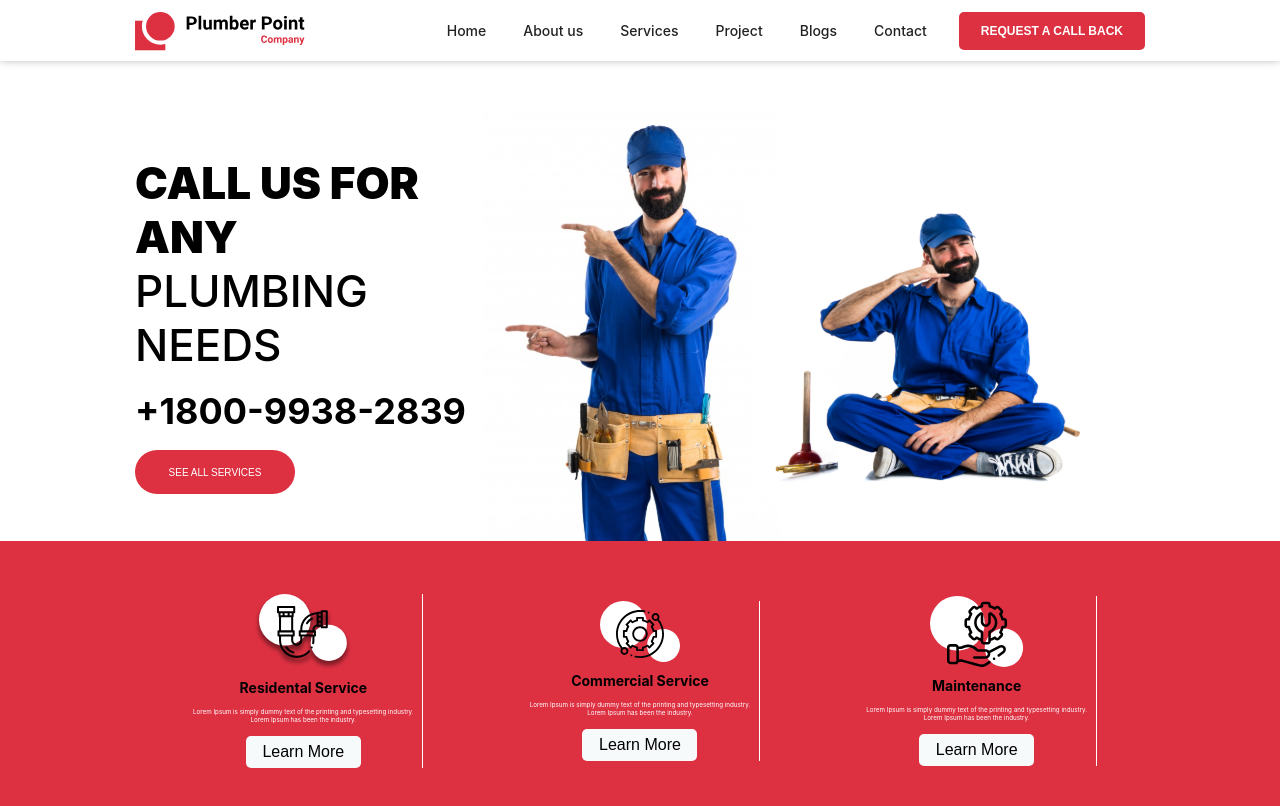
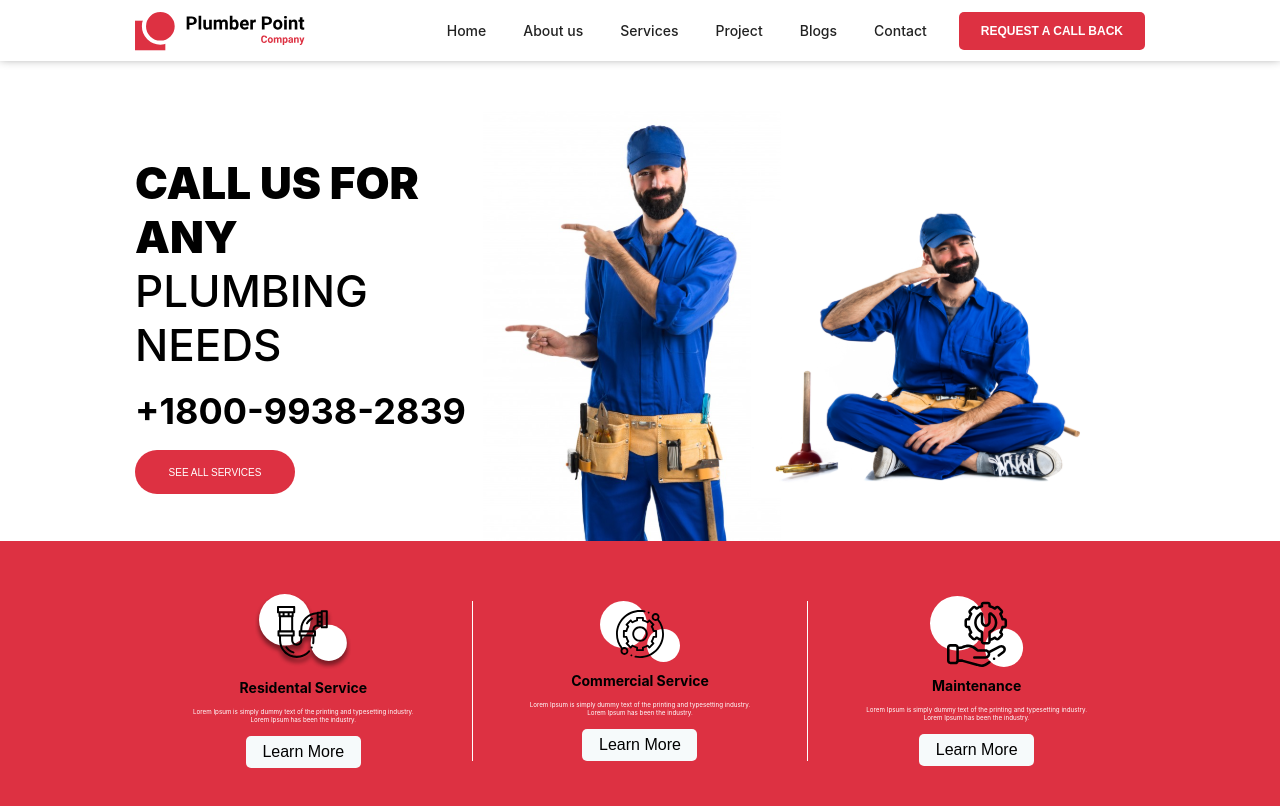
Before and after one commit to SaMatheus/Plumber-Clone, a Next.js app: page / in a window 1280 px wide. Shown: the top 806 px of the page. Built offline with nearby package versions, Linux system fonts and the light colour scheme.

Commit message:
Trabalhando nas rotas

```diff
--- a/src/pages/index.js
+++ b/src/pages/index.js
@@ -18,7 +18,7 @@ export default function Home() {
         </div>
       </section>
       <section className={styles.servicesContainer}>
-        <div>
+        <div className={styles.service}>
           <img src="icons/group-icon1.svg" alt=""/>
           <h1>Residental service</h1>
           <p>
@@ -27,7 +27,7 @@ export default function Home() {
           </p>
           <button>Learn More</button>
         </div>
-        <div>
+        <div className={styles.service}>
           <img src="icons/group-icon2.svg" alt=""/>
           <h1>Commercial Service</h1>
           <p>
@@ -36,7 +36,7 @@ export default function Home() {
           </p>
           <button>Learn More</button>
         </div>
-        <div>
+        <div className={styles.service}>
           <img src="icons/group-icon3.svg" alt=""/>
           <h1>Maintenance</h1>
           <p>
--- a/src/styles/pages/Home.module.css
+++ b/src/styles/pages/Home.module.css
@@ -88,13 +88,25 @@
   display: flex;
   flex-direction: column;
   align-items: center;
-  width: 24rem;
+  width: 100%;
+  padding: 0 5rem;
   justify-self: center;
 
   /* Position */
   position: relative;
 }
-.servicesContainer div::after {
+.servicesContainer div:nth-last-child(2)::before {
+  content: '';
+  display: inline-block;
+  height: 100%;
+  width: 1px;
+  background: var(--white);
+  position: absolute;
+  left: 0;
+  top: 50%;
+  transform: translateY(-50%);
+}
+.servicesContainer div:nth-last-child(2)::after {
   content: '';
   display: inline-block;
   height: 100%;
@@ -105,7 +117,8 @@
   top: 50%;
   transform: translateY(-50%);
 }
-.servicesContainer div > h1 {
+
+.service h1 {
   /* Tipography */
   font-size: 1.4rem;
   text-transform: capitalize;
@@ -114,15 +127,16 @@
   margin-top: 1rem;
   margin-bottom: 1.2rem;
 }
-.servicesContainer div > p {
+.service p {
   /* Tipography */
   color: var(--white);
   text-align: center;
 
   /* Box Model */
   margin-bottom: 1.2rem;
+  max-width: 27rem;
 }
-.servicesContainer div > button {
+.service button {
   /* Tipography */
   font-size: 1.6rem;
   /* Visual */
@@ -135,7 +149,7 @@
   width: 11.5rem;
 
 }
-.servicesContainer div > button:hover {
+.service button:hover {
   /* Visual */
   filter: brightness(.9);
 }
```
